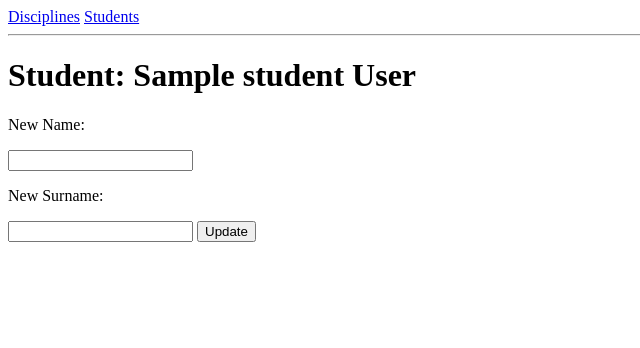
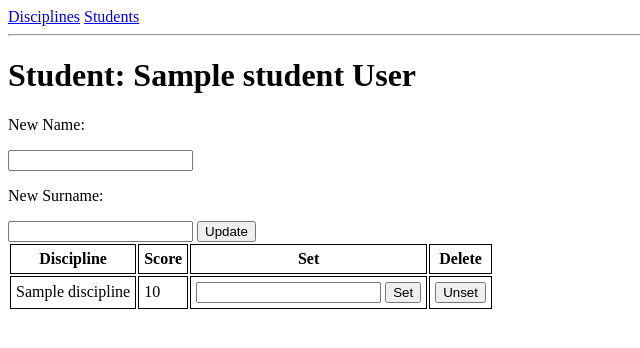
Before and after one commit to salyarka/students, a Flask app: page /student/1 in a window 1280 px wide. Shown: the top 348 px of the page, without its empty margins (0-640 px from the left). Run offline with Flask 2, Linux system fonts and the light colour scheme; a database or web service that is not in the repository returns one stand-in record (values such as "Sample title"); some libraries are stand-ins or nearby versions.

Commit message:
Adding and deleting scores.

```diff
--- a/app/db.py
+++ b/app/db.py
@@ -1,5 +1,5 @@
 import psycopg2
-import psycopg2.extras
+from psycopg2.extras import DictCursor
 
 class DB:
 
@@ -29,7 +29,7 @@ class Student:
         self.cur = cur
 
     def get(self, identificator=None):
-        dict_cur = self.conn.cursor(cursor_factory=psycopg2.extras.DictCursor)
+        dict_cur = self.conn.cursor(cursor_factory=DictCursor)
         if identificator is None:
             dict_cur.execute('SELECT id, name, surname FROM student')
             return [dict(row) for row in dict_cur]
@@ -57,6 +57,39 @@ class Student:
             (name, surname, identificator)
         )
 
+    def get_scores(self, identificator):
+        dict_cur = self.conn.cursor(cursor_factory=DictCursor)
+        dict_cur.execute(
+            'SELECT id, discipline_id, score '
+            'FROM student_discipline WHERE student_id = %s;',
+            (identificator,)
+        )
+        return {
+            dict(row)['discipline_id']: {
+                'score': dict(row)['score'], 'id': dict(row)['id']
+            } for row in dict_cur
+        }
+
+    def set_score(self, new_score, discepline, student_id, score_id):
+        if not score_id:
+            print(new_score, discepline, student_id, score_id)
+            self.cur.execute(
+                'INSERT INTO student_discipline '
+                '(score, discipline_id, student_id) VALUES (%s, %s, %s);',
+                (new_score, discepline, student_id)
+            )
+        else:
+            self.cur.execute(
+                'UPDATE student_discipline SET score = %s WHERE id = %s;',
+                (new_score, score_id)
+            )
+
+    def unset_score(self, score_id):
+        self.cur.execute(
+            'DELETE FROM student_discipline WHERE id = %s;', (score_id,)
+        )
+
+
 class Discipline:
 
     def __init__(self, conn, cur):
@@ -69,7 +102,7 @@ class Discipline:
         )
 
     def get(self):
-        dict_cur = self.conn.cursor(cursor_factory=psycopg2.extras.DictCursor)
+        dict_cur = self.conn.cursor(cursor_factory=DictCursor)
         dict_cur.execute('SELECT id, title FROM discipline')
         return [dict(row) for row in dict_cur]
 
--- a/app/forms.py
+++ b/app/forms.py
@@ -1,16 +1,29 @@
-from wtforms import StringField, SubmitField
-from wtforms.validators import Required
+from wtforms import StringField, SubmitField, IntegerField
+from wtforms.validators import Required, NumberRange
 from flask_wtf import FlaskForm
 
 
+req_msg = 'This field is required.'
+
+
 class StudentForm(FlaskForm):
-    name = StringField('Name', validators=[Required()])
-    surname = StringField('Surname', validators=[Required()])
+    name = StringField('Name', validators=[Required(req_msg)])
+    surname = StringField('Surname', validators=[Required(req_msg)])
     create = SubmitField('Create')
     update = SubmitField('Update')
 
 
 class DisciplineForm(FlaskForm):
-    title = StringField('Title', validators=[Required()])
+    title = StringField('Title', validators=[Required(req_msg)])
     create = SubmitField('Create')
     update = SubmitField('Update')
+
+
+# class ScoreForm(FlaskForm):
+#     score = IntegerField(
+#         'Score', validators=[
+#             Required(req_msg),
+#             NumberRange(1, 5, 'Value can be a number from 1 to 5')
+#         ]
+#     )
+#     set_score = SubmitField('Set')
--- a/app/templates/discipline.html
+++ b/app/templates/discipline.html
@@ -20,7 +20,7 @@
         {{ form.hidden_tag() }}
         <input type="hidden" name="_method" value="PUT">
         <p>New Title:</p>{{ form.title }}
-                {{ form.update }}
+        <button type="submit">Update</button>
       </form>
     </li>
   {% endfor %}
--- a/app/templates/student.html
+++ b/app/templates/student.html
@@ -3,10 +3,41 @@
 {% block content %}
 <h1>Student: {{ student['name'] }} {{ student['surname'] }}</h1>
 <form action="{{ url_for('update_student', identificator=student['id']) }}">
-    {{ form.hidden_tag() }}
-    <input type="hidden" name="_method" value="PUT">
-    <p>New Name:</p>{{ form.name }}
-    <p>New Surname:</p>{{ form.surname }}
-    {{ form.update }}
+  {{ form.hidden_tag() }}
+  <input type="hidden" name="_method" value="PUT">
+  <p>New Name:</p>{{ form.name }}
+  <p>New Surname:</p>{{ form.surname }}
+  {{ form.update }}
 </form>
+<table>
+  <thead>
+    <th style="border: 1px solid; padding: 5px;">Discipline</th>
+    <th style="border: 1px solid; padding: 5px;">Score</th>
+    <th style="border: 1px solid; padding: 5px;">Set</th>
+    <th style="border: 1px solid; padding: 5px;">Delete</th>
+  </thead>
+  <tbody>
+    {% for each in disciplines %}
+      <tr>
+        <td style="border: 1px solid; padding: 5px;">{{ each['title'] }}</td>
+        <td style="border: 1px solid; padding: 5px;">
+          {{ scores[each['id']]['score'] }}
+        </td>
+        <td style="border: 1px solid; padding: 5px;">
+          <form action="{{ url_for('set_score', identificator=student['id'], discepline=each['id'], score_id=scores[each['id']]['id']) }}">
+            <input type="hidden" name="_method" value="PUT">
+            <input type="text" name="update_score">
+            <button type="submit">Set</button>
+          </form>
+        </td>
+        <td style="border: 1px solid; padding: 5px;">
+          <form action="{{ url_for('unset_score', identificator=student['id'], score_id=scores[each['id']]['id']) }}">
+            <input type="hidden" name="_method" value="PATCH">
+            <button type="submit">Unset</button>
+          </form>
+        </td>
+      </tr>
+    {% endfor %}
+  </tbody>
+</table>
 {% endblock %}
--- a/app/templates/students.html
+++ b/app/templates/students.html
@@ -15,7 +15,6 @@
         <li>
             <a href="{{ url_for('student', identificator=each['id']) }}">{{ each['name'] }} {{ each['surname'] }}</a>
             <form action="{{ url_for('del_student', identificator=each['id']) }}">
-                {{ form.hidden_tag() }}
                 <input type="hidden" name="_method" value="DELETE">
                 <button type="submit">Delete</button>
             </form>
--- a/app/views.py
+++ b/app/views.py
@@ -1,4 +1,4 @@
-from flask import render_template, redirect, url_for, request
+from flask import render_template, redirect, url_for, request, flash
 from .forms import StudentForm, DisciplineForm
 from app import app, db
 
@@ -32,7 +32,6 @@ def del_discipline(identificator):
 
 @app.route('/discipline/<int:identificator>', methods=['PUT'])
 def update_discipline(identificator):
-    print(request.args)
     new_title = request.args.get('title')
     if new_title:
         discipline = db.get_model('Discipline')
@@ -56,14 +55,23 @@ def students():
 @app.route('/student/<int:identificator>', methods=['GET', 'POST'])
 def student(identificator):
     student_model = db.get_model('Student')
+    discepline = db.get_model('Discipline')
     student = student_model.get(identificator)
-    print(student)
+    disciplines = discepline.get()
+    scores = student_model.get_scores(identificator)
+    for each in disciplines:
+        if each['id'] not in scores:
+            scores[each['id']] = {'score': '', 'id': 0}
     form = StudentForm()
     if form.validate_on_submit():
         student.update_row(identificator, new_name, new_surname)
         db.commit()
         return redirect(url_for('student'))
-    return render_template('student.html', student=student, form=form)
+    return render_template(
+        'student.html', student=student,
+        form=form, disciplines=disciplines,
+        scores=scores
+    )
 
 
 @app.route('/student/<int:identificator>', methods=['DELETE'])
@@ -83,3 +91,30 @@ def update_student(identificator):
         student.update_row(identificator, new_name, new_surname)
         db.commit()
     return redirect(url_for('student', identificator=identificator))
+
+
+@app.route(
+    '/student/<int:identificator>/<int:discepline>/<int:score_id>',
+    methods=['PUT']
+)
+def set_score(identificator, discepline, score_id):
+    new_score = request.args.get('update_score')
+    if new_score:
+        try:
+            if int(new_score) in range(1, 6):
+                student = db.get_model('Student')
+                student.set_score(
+                    new_score, discepline, identificator, int(score_id)
+                )
+                db.commit()
+        except ValueError:
+            pass
+    return redirect(url_for('student', identificator=identificator))
+
+
+@app.route('/student/<int:identificator>/<int:score_id>/', methods=['PATCH'])
+def unset_score(identificator, score_id):
+    student = db.get_model('Student')
+    student.unset_score(score_id)
+    db.commit()
+    return redirect(url_for('student', identificator=identificator))
--- a/schema.sql
+++ b/schema.sql
@@ -9,8 +9,8 @@ CREATE TABLE discipline (
 	title         varchar(40) NOT NULL
 );
 CREATE TABLE student_discipline(
-	student_id    integer REFERENCES student,
-	discipline_id integer REFERENCES discipline,
+	student_id    integer REFERENCES student ON DELETE CASCADE,
+	discipline_id integer REFERENCES discipline ON DELETE CASCADE,
 	score         integer NOT NULL,
 	id            serial PRIMARY KEY
 );
```
Lines whose indentation alone changed are shown as unchanged.
